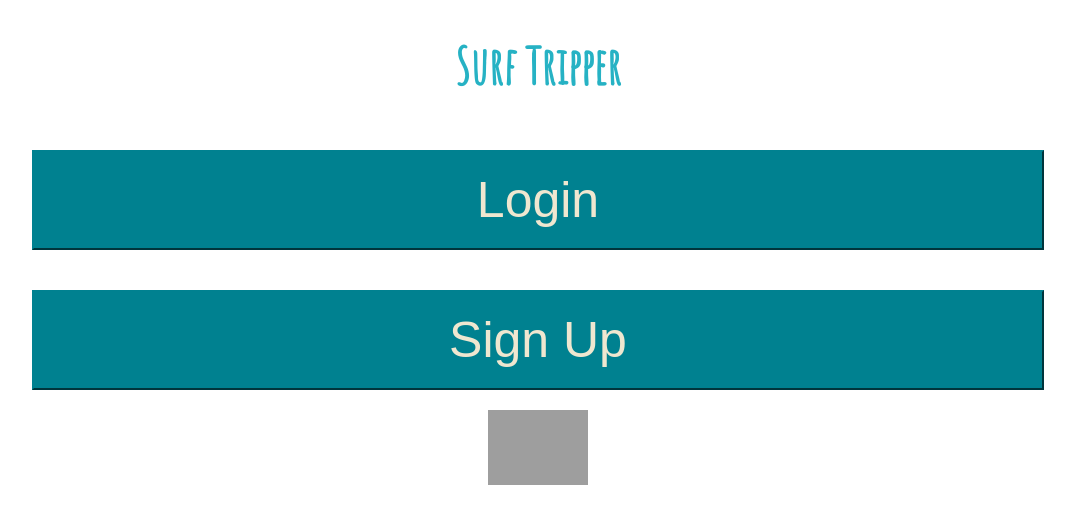
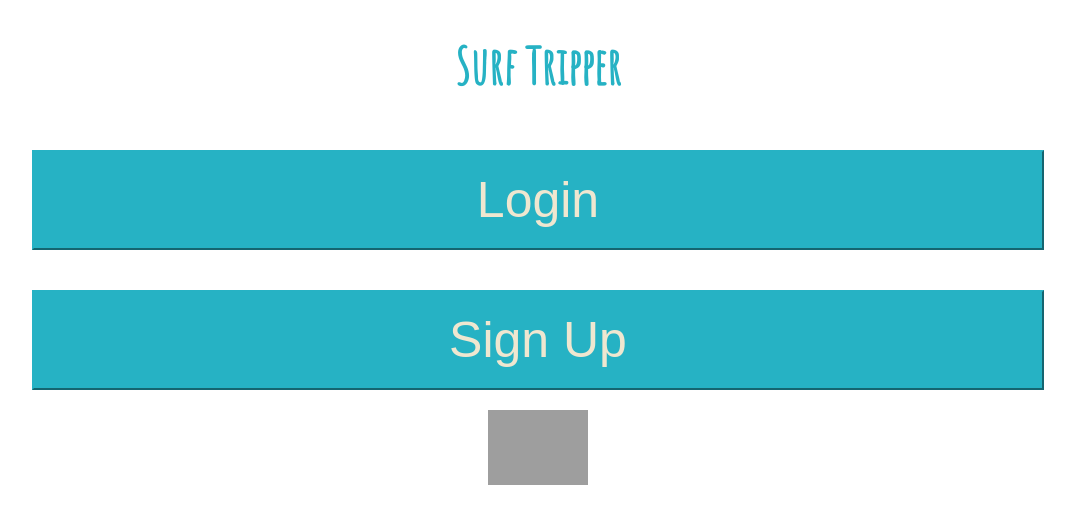
Before and after one commit to dafneolca/surf-tripper, an Angular app: page / in a window 1280 px wide. Shown: the top 524 px of the page, without its empty margins (102-1177 px from the left). Built offline with nearby package versions, Linux system fonts and the light colour scheme; grey boxes are pictures that could not be loaded.

Commit message:
no changes

```diff
--- a/src/app/navbar/navbar.component.css
+++ b/src/app/navbar/navbar.component.css
@@ -2,12 +2,15 @@
   display: flex;
   justify-content: space-around;
   background-color: rgb(38, 178, 196);
+  color: rgb(239, 231, 208);
 }
 
 .topnav a {
   text-decoration: none;
-  color: #000000;
+  color: rgb(239, 231, 208);
+  /* color: #000000; */
   letter-spacing: 1px;
+  font-size: 15px;
 }
 
 h5 {
@@ -21,5 +24,6 @@ h5 {
 }
 
 button {
-  text-size: 15px;
+  font-size: 13px;
+  color: rgb(239, 231, 208);
 }
--- a/src/app/navbar/navbar.component.ts
+++ b/src/app/navbar/navbar.component.ts
@@ -22,6 +22,5 @@ export class NavbarComponent implements OnInit {
 
   logout() {
     this.sessionService.logout().subscribe(() => this.router.navigate(['/']));
-
   }
 }
--- a/src/app/pages/auth/auth.component.css
+++ b/src/app/pages/auth/auth.component.css
@@ -1,8 +1,8 @@
 button {
   font-size: 50px;
   display: flex;
-  background-color:rgb(0, 129, 144);
-  border-color: rgb(0, 129, 144);
+  background-color:rgb(38, 178, 196);
+  border-color: rgb(38, 178, 196);
   padding: 10px;
   margin: 20px 0px;
   width: 80%;
--- a/src/app/pages/auth/login/login.component.css
+++ b/src/app/pages/auth/login/login.component.css
@@ -3,8 +3,9 @@
 button {
   display: flex;
   padding: 10px;
-  background-color: rgb(0, 129, 144);
-  border-color:  rgb(0, 129, 144);
+  background-color: rgb(38, 178, 196);
+  border-color:  rgb(38, 178, 196);
+  color: rgb(239, 231, 208);
   font-size: 15px;
   width: 150px;
   justify-content: center;
--- a/src/app/pages/auth/signup/signup.component.css
+++ b/src/app/pages/auth/signup/signup.component.css
@@ -3,8 +3,9 @@
 button {
   display: flex;
   padding: 10px;
-  background-color: rgb(0, 129, 144);
-  border-color:  rgb(0, 129, 144);
+  background-color: rgb(38, 178, 196);
+  border-color:  rgb(38, 178, 196);
+  color: rgb(239, 231, 208);
   font-size: 15px;
   width: 150px;
   justify-content: center;
--- a/src/app/pages/profile/profile.component.css
+++ b/src/app/pages/profile/profile.component.css
@@ -19,3 +19,19 @@ h3 {
 label {
   font-weight: bold;
 }
+
+ul {
+  list-style-type: none;
+  padding-right: 35px;
+  }
+
+li {
+  text-align: center;
+  margin: 30px 0px;
+  padding: 5px;
+  color: rgb(38, 178, 196)
+  }
+
+  a {
+    color: rgb(38, 178, 196)
+  }
--- a/src/app/pages/profile/profile.component.html
+++ b/src/app/pages/profile/profile.component.html
@@ -16,22 +16,9 @@
 
   <p>{{user?.userDescription}}</p>
 
-  <!--
-    <li *ngFor="let trip of trips" a [routerLink]="['/trips', trip._id]">
-
-    <p>{{ trip.name }}</p>
-
-
-
-  </li>
--->
-
-
-  <!-- <p>{{user?.tripsCreated | json}} </p> -->
 
 </section>
 
-<!--
 <div *ngIf="attending">
   <h3>Trips Attending:</h3>
 
@@ -39,7 +26,8 @@
 
     <ul *ngIf="attending.length">
       <li *ngFor="let trip of attending">
-        <a [routerLink]="['/trips', trip._id]">{{trip|json}}</a>
+        <a [routerLink]="['/trips', trip._id]">
+          {{trip.place}}</a>
       </li>
     </ul>
     <div *ngIf="!attending.length">You are not yet attending any trips.
@@ -48,6 +36,10 @@
   </section>
 </div>
 
+
+
+
+
 <div *ngIf="created">
   <h3>Trips Created: </h3>
 
@@ -55,7 +47,7 @@
 
     <ul *ngIf="created.length">
       <li *ngFor="let trip of created">
-        <a [routerLink]="['/trips', trip._id]">{{trip|json}}</a>
+        <a [routerLink]="['/trips', trip._id]">{{trip.place}}</a>
       </li>
     </ul>
     <div *ngIf="!created.length">You have not yet created a trip.
@@ -63,5 +55,3 @@
 
   </section>
 </div>
-
--->
--- a/src/app/pages/trip/detail/detail.component.css
+++ b/src/app/pages/trip/detail/detail.component.css
@@ -39,6 +39,7 @@ button {
   font-size: 15px;
   padding: 10px 15px;
   border-color: rgb(38, 178, 196);
+  color: rgb(239, 231, 208);
   width: 120px;
   margin-bottom: 25px;
 }
--- a/src/app/services/session.service.ts
+++ b/src/app/services/session.service.ts
@@ -61,9 +61,6 @@ export class SessionService {
   }
 
   me() {
-    // if (this.loaded) {
-    //   return Promise.resolve(this.user);
-    // }
     const options = new RequestOptions();
     options.withCredentials = true;
     return this.http.get(apiUrl + '/me', options)
```
